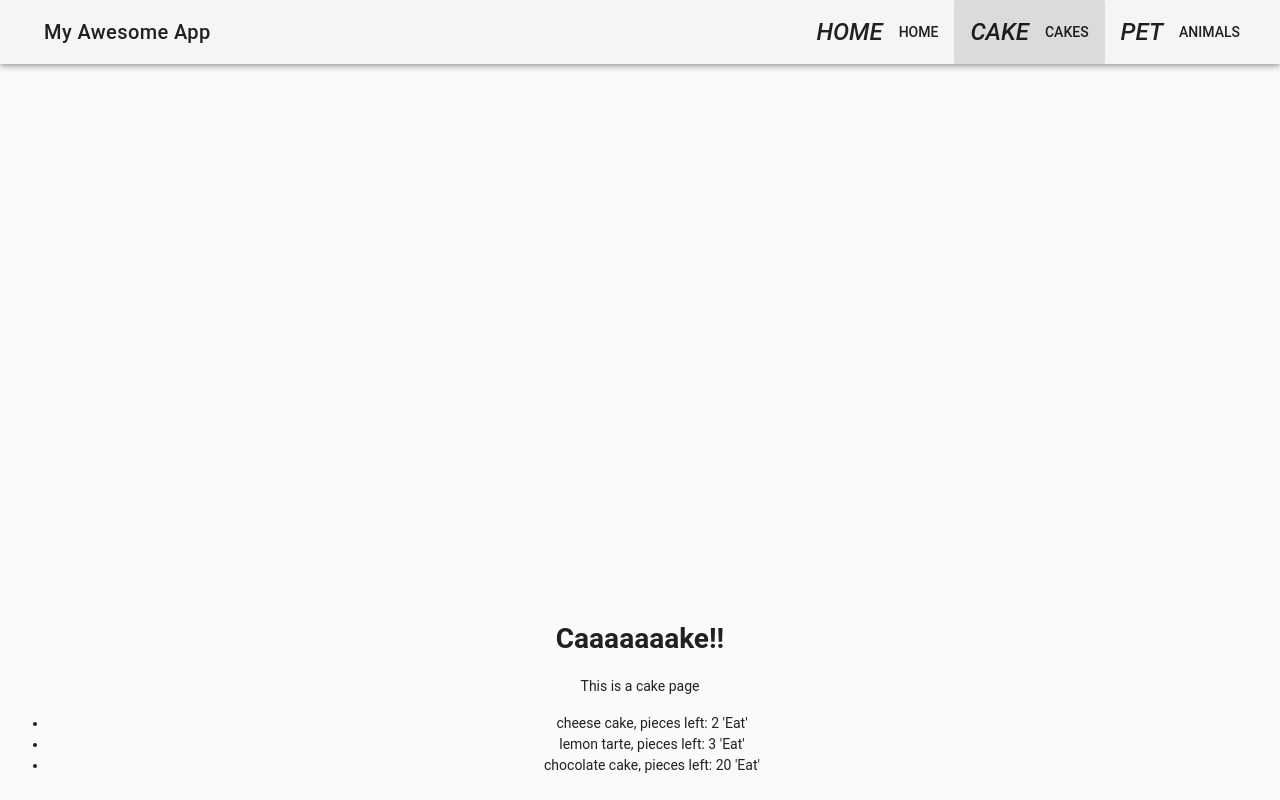
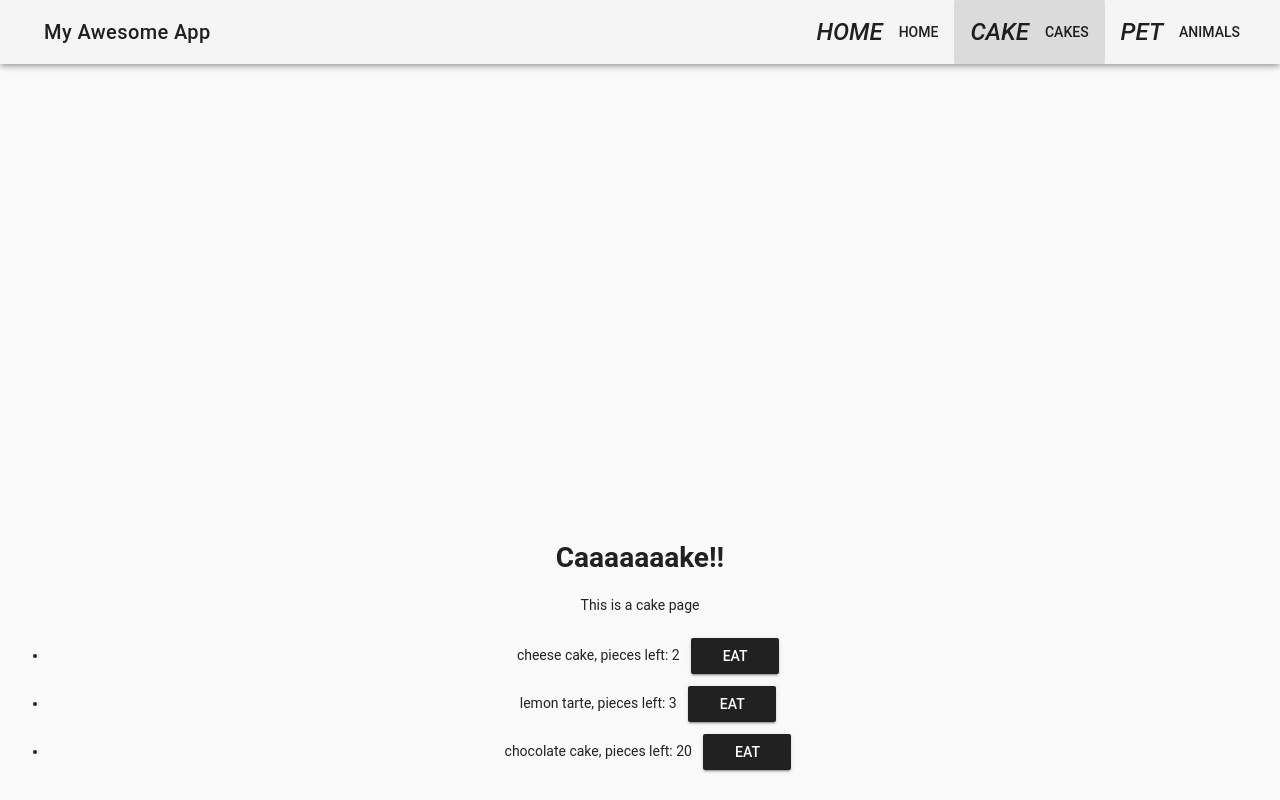
Before and after one commit to eddyZ/vueJS-test, a Vue app: page /cakes in a window 1280 px wide. Built offline with nearby package versions, Linux system fonts and the light colour scheme; the HTML template or start-up script is replaced by a standard one.

Commit message:
replaced button with vuetify button

```diff
--- a/src/components/Cakes.vue
+++ b/src/components/Cakes.vue
@@ -8,7 +8,7 @@
         <p>This is a cake page</p>
         <ul>
           <li v-for="cake in cakes">
-            {{ cake.name }}, pieces left: {{cake.pieces}} '<button v-on:click="eatCake(cake)">Eat</button>'
+            {{ cake.name }}, pieces left: {{cake.pieces}} <v-btn dark v-on:click="eatCake(cake)">Eat</v-btn>
           </li>
         </ul>
       </v-flex>
```
